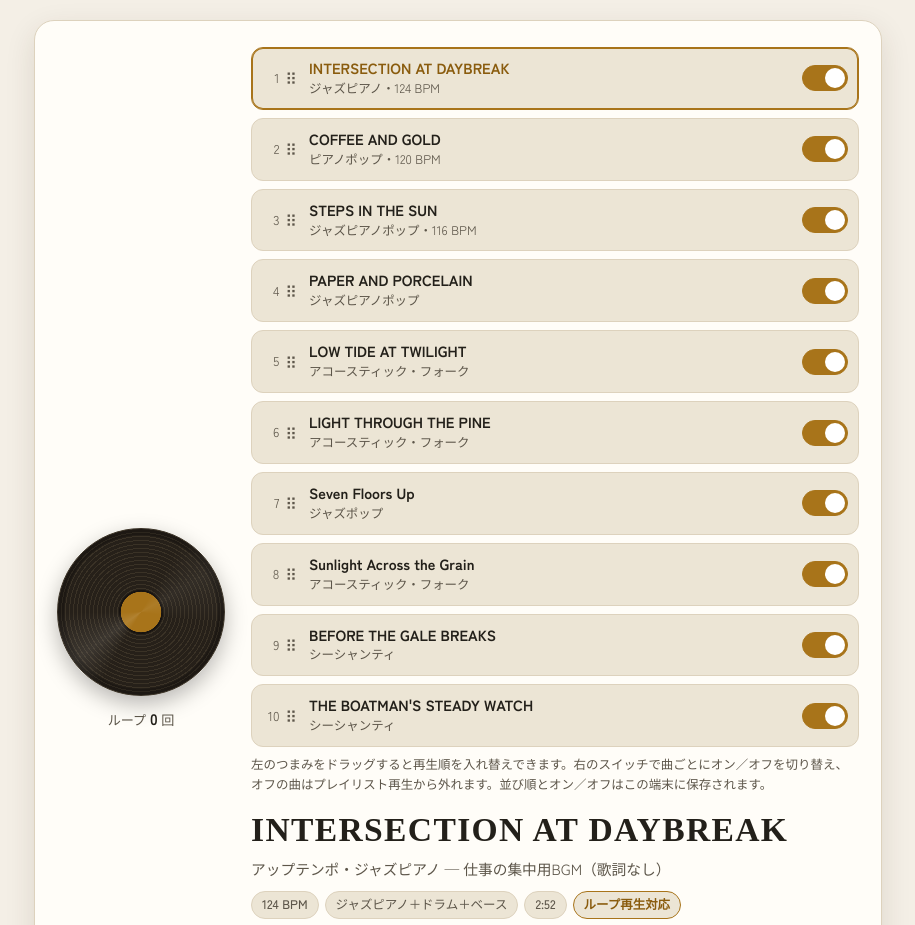
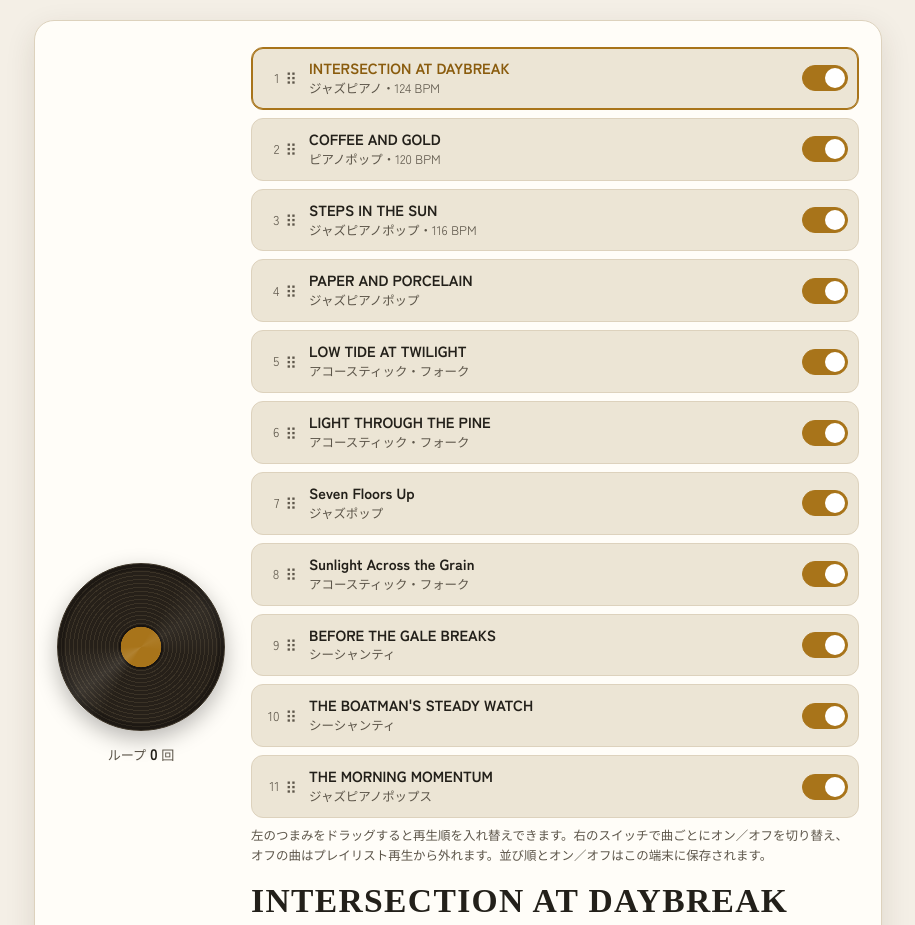
Before and after one commit to yonishik-x/original-music-player, a plain HTML site: page index.html in a window 1280 px wide. Shown: the top 925 px of the page, without its empty margins (182-1097 px from the left). Drawn offline with Linux system fonts and the light colour scheme; no server answers; a web font is replaced by a local one.

Commit message:
THE MORNING MOMENTUM をプレーヤーに追加（音源データ 3/3、曲定義・README・生成記録）

```diff
--- a/index.html
+++ b/index.html
@@ -484,6 +484,17 @@
             dir: "audio/boatman/",
             drive: "https://drive.google.com/file/d/1GcC9WADKQAV1TeHwg0lyGDwyAbAcbrJX/view",
             share: "https://share.gemini.google/dXjr3qEhIv81"
+          },
+          {
+            id: "momentum",
+            title: "THE MORNING MOMENTUM",
+            sub: "ジャズピアノポップス — ピアノトリオにギターとヴィブラフォン、朝の推進力（歌詞なし）",
+            genre: "ジャズピアノポップス",
+            chips: ["ジャズピアノポップス", "126 BPM", "2:49"],
+            len: 169.85,
+            dir: "audio/momentum/",
+            drive: "https://drive.google.com/file/d/12zNo7gutN2W4cEscooEd61O0FVxlPxod/view",
+            share: "https://share.gemini.google/LT1FROpSfFQl"
           }
         ];
         var curTrack = 0;
```
Also changed, not shown: 5 other files.
